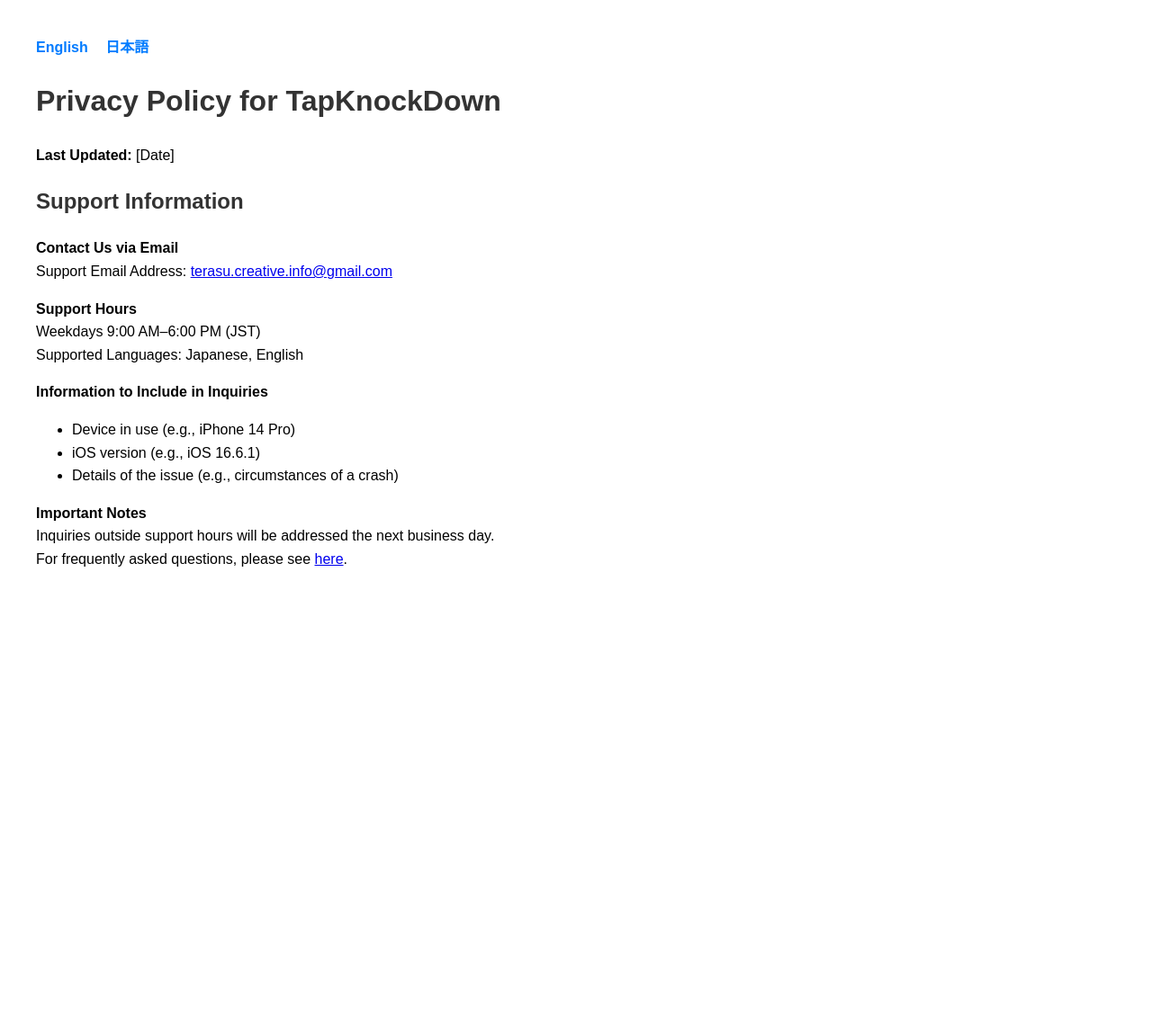
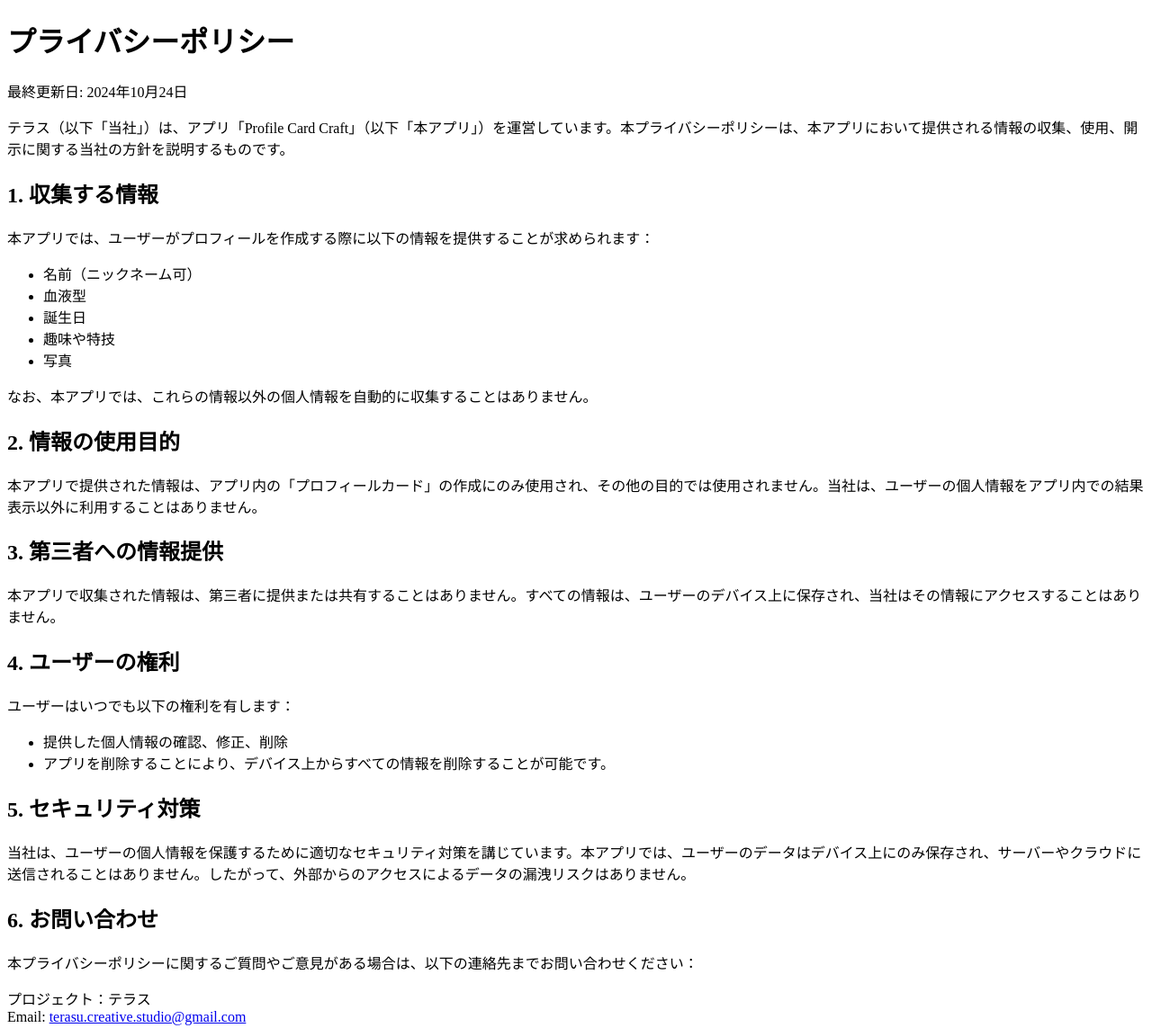
Before and after one commit to akari02xyz/tapknockdown_privacy_policy, a plain HTML site: page index.html in a window 1280 px wide. Shown: the top 1143 px of the page at 90% size. Before the commit the page ends 800 px from the top, so only its background shows below. Drawn offline with Linux system fonts and the light colour scheme.

Commit message:
Update privacy policy on the website

```diff
--- a/index.html
+++ b/index.html
@@ -1,95 +1,86 @@
 <!DOCTYPE html>
-<html lang="en">
+<html lang="ja">
 <head>
     <meta charset="UTF-8">
     <meta name="viewport" content="width=device-width, initial-scale=1.0">
-    <title>Privacy Policy - TapKnockDown</title>
-    <style>
-        body {
-            font-family: Arial, sans-serif;
-            line-height: 1.6;
-            margin: 20px;
-            padding: 20px;
-        }
-        h1, h2 {
-            color: #333;
-        }
-        nav {
-            margin-bottom: 20px;
-        }
-        nav a {
-            margin-right: 15px;
-            text-decoration: none;
-            color: #007BFF;
-            font-weight: bold;
-        }
-        nav a:hover {
-            text-decoration: underline;
-        }
-        .language-section {
-            display: none;
-        }
-        .language-section.active {
-            display: block;
-        }
-    </style>
-    <script>
-        function switchLanguage(lang) {
-            document.querySelectorAll('.language-section').forEach(section => {
-                section.classList.remove('active');
-            });
-            document.getElementById(lang).classList.add('active');
-        }
-    </script>
+    <title>プライバシーポリシー | Profile Card Craft</title>
 </head>
 <body>
-    <nav>
-        <a href="#" onclick="switchLanguage('english')">English</a>
-        <a href="#" onclick="switchLanguage('japanese')">日本語</a>
-    </nav>
+    <header>
+        <h1>プライバシーポリシー</h1>
+        <p>最終更新日: 2024年10月24日</p>
+    </header>
 
-    <div id="english" class="language-section active">
-        <h1>Privacy Policy for TapKnockDown</h1>
-        <p><strong>Last Updated:</strong> [Date]</p>
-        <!-- Existing content -->
-        <h2>Support Information</h2>
-        <p><strong>Contact Us via Email</strong><br>
-        Support Email Address: <a href="mailto:terasu.creative.info@gmail.com">terasu.creative.info@gmail.com</a></p>
-        <p><strong>Support Hours</strong><br>
-        Weekdays 9:00 AM–6:00 PM (JST)<br>
-        Supported Languages: Japanese, English</p>
-        <p><strong>Information to Include in Inquiries</strong><br>
+    <section>
+        <p>テラス（以下「当社」）は、アプリ「Profile Card Craft」（以下「本アプリ」）を運営しています。本プライバシーポリシーは、本アプリにおいて提供される情報の収集、使用、開示に関する当社の方針を説明するものです。</p>
+    </section>
+
+    <section>
+        <h2>1. 収集する情報</h2>
+        <p>本アプリでは、ユーザーがプロフィールを作成する際に以下の情報を提供することが求められます：</p>
         <ul>
-            <li>Device in use (e.g., iPhone 14 Pro)</li>
-            <li>iOS version (e.g., iOS 16.6.1)</li>
-            <li>Details of the issue (e.g., circumstances of a crash)</li>
+            <li>名前（ニックネーム可）</li>
+            <li>血液型</li>
+            <li>誕生日</li>
+            <li>趣味や特技</li>
+            <li>写真</li>
         </ul>
-        </p>
-        <p><strong>Important Notes</strong><br>
-        Inquiries outside support hours will be addressed the next business day.<br>
-        For frequently asked questions, please see <a href="faq.html">here</a>.</p>
-    </div>
+        <p>なお、本アプリでは、これらの情報以外の個人情報を自動的に収集することはありません。</p>
+    </section>
 
-    <div id="japanese" class="language-section">
-        <h1>TapKnockDownのプライバシーポリシー</h1>
-        <p><strong>最終更新日:</strong> [日付]</p>
-        <!-- Existing content -->
-        <h2>サポート情報</h2>
+    <section>
+        <h2>2. 情報の使用目的</h2>
+        <p>本アプリで提供された情報は、アプリ内の「プロフィールカード」の作成にのみ使用され、その他の目的では使用されません。当社は、ユーザーの個人情報をアプリ内での結果表示以外に利用することはありません。</p>
+    </section>
+
+    <section>
+        <h2>3. 第三者への情報提供</h2>
+        <p>本アプリで収集された情報は、第三者に提供または共有することはありません。すべての情報は、ユーザーのデバイス上に保存され、当社はその情報にアクセスすることはありません。</p>
+    </section>
+
+    <section>
+        <h2>4. ユーザーの権利</h2>
+        <p>ユーザーはいつでも以下の権利を有します：</p>
+        <ul>
+            <li>提供した個人情報の確認、修正、削除</li>
+            <li>アプリを削除することにより、デバイス上からすべての情報を削除することが可能です。</li>
+        </ul>
+    </section>
+
+    <section>
+        <h2>5. セキュリティ対策</h2>
+        <p>当社は、ユーザーの個人情報を保護するために適切なセキュリティ対策を講じています。本アプリでは、ユーザーのデータはデバイス上にのみ保存され、サーバーやクラウドに送信されることはありません。したがって、外部からのアクセスによるデータの漏洩リスクはありません。</p>
+    </section>
+
+    <section>
+        <h2>6. お問い合わせ</h2>
+        <p>本プライバシーポリシーに関するご質問やご意見がある場合は、以下の連絡先までお問い合わせください：</p>
+        <p>プロジェクト：テラス<br>
+           Email: <a href="mailto:terasu.creative.studio@gmail.com">terasu.creative.studio@gmail.com</a></p>
+    </section>
+
+
+    <section>
+        <h2>7. サポート情報</h2>
         <p><strong>メールでのお問い合わせ</strong><br>
-        サポートメールアドレス: <a href="mailto:terasu.creative.info@gmail.com">terasu.creative.info@gmail.com</a></p>
+            サポートメールアドレス: <a href="mailto:terasu.creative.info@gmail.com">terasu.creative.info@gmail.com</a></p>
         <p><strong>対応時間</strong><br>
-        平日 9:00〜18:00（日本時間）<br>
-        対応可能な言語: 日本語、英語</p>
-        <p><strong>問い合わせ時に提供してほしい情報</strong><br>
+            平日 9:00〜18:00（日本時間）<br>
+            対応可能な言語: 日本語、英語</p>
+        <p><strong>問い合わせ時に提供してほしい情報</strong></p>
         <ul>
             <li>使用しているデバイス（例: iPhone 14 Pro）</li>
             <li>iOSバージョン（例: iOS 16.6.1）</li>
             <li>発生している問題の詳細（例: クラッシュした際の状況）</li>
         </ul>
-        </p>
         <p><strong>注意事項</strong><br>
-        対応時間外の問い合わせは翌営業日以降に対応いたします。<br>
-        よくある質問については<a href="faq.html">こちら</a>をご確認ください。</p>
-    </div>
+            対応時間外の問い合わせは翌営業日以降に対応いたします。<br>
+            よくある質問については<a href="faq.html">こちら</a>をご確認ください。</p>
+    </section>
+
+
+    <footer>
+        <p>© 2024 テラス - Profile Card Craft</p>
+    </footer>
 </body>
 </html>
```
